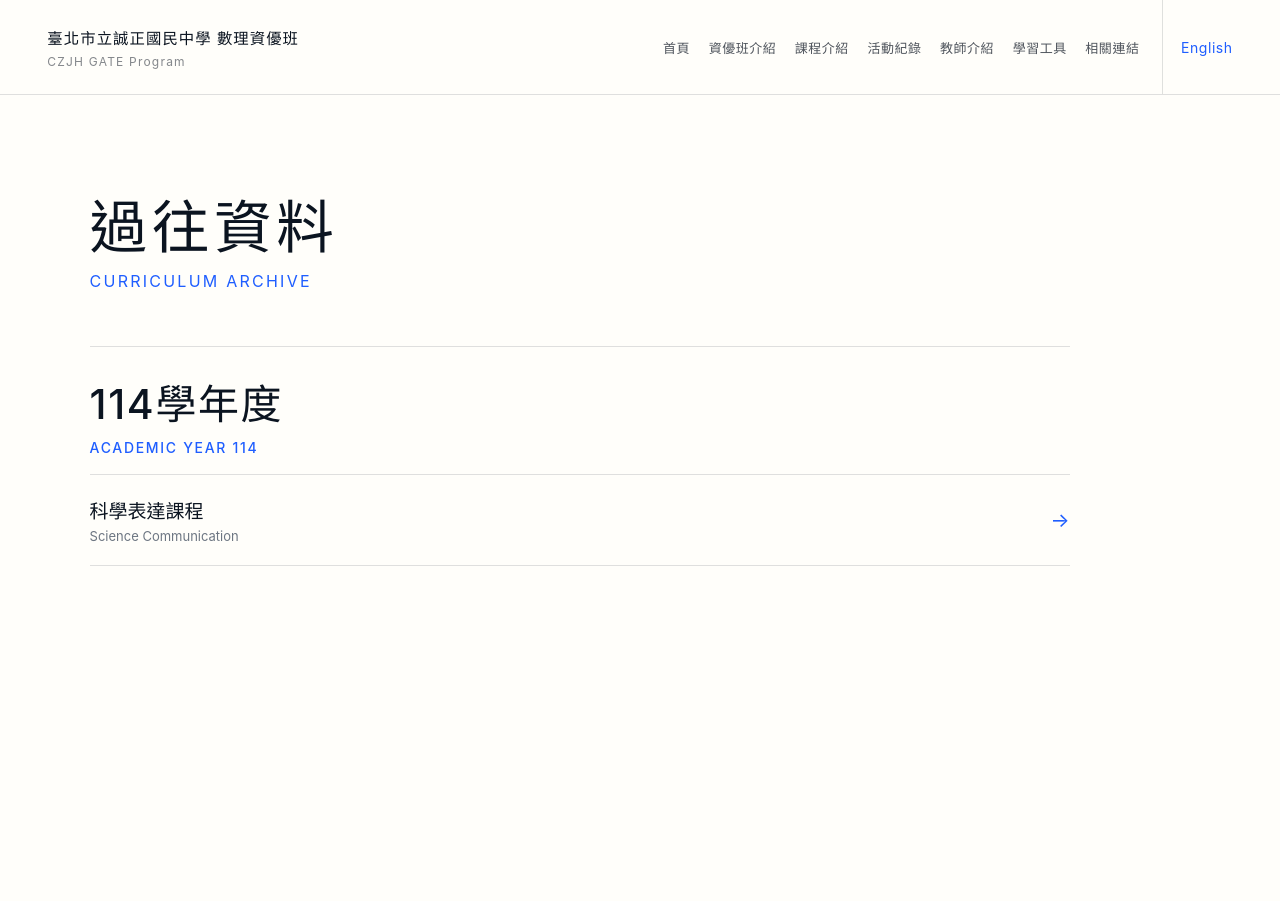
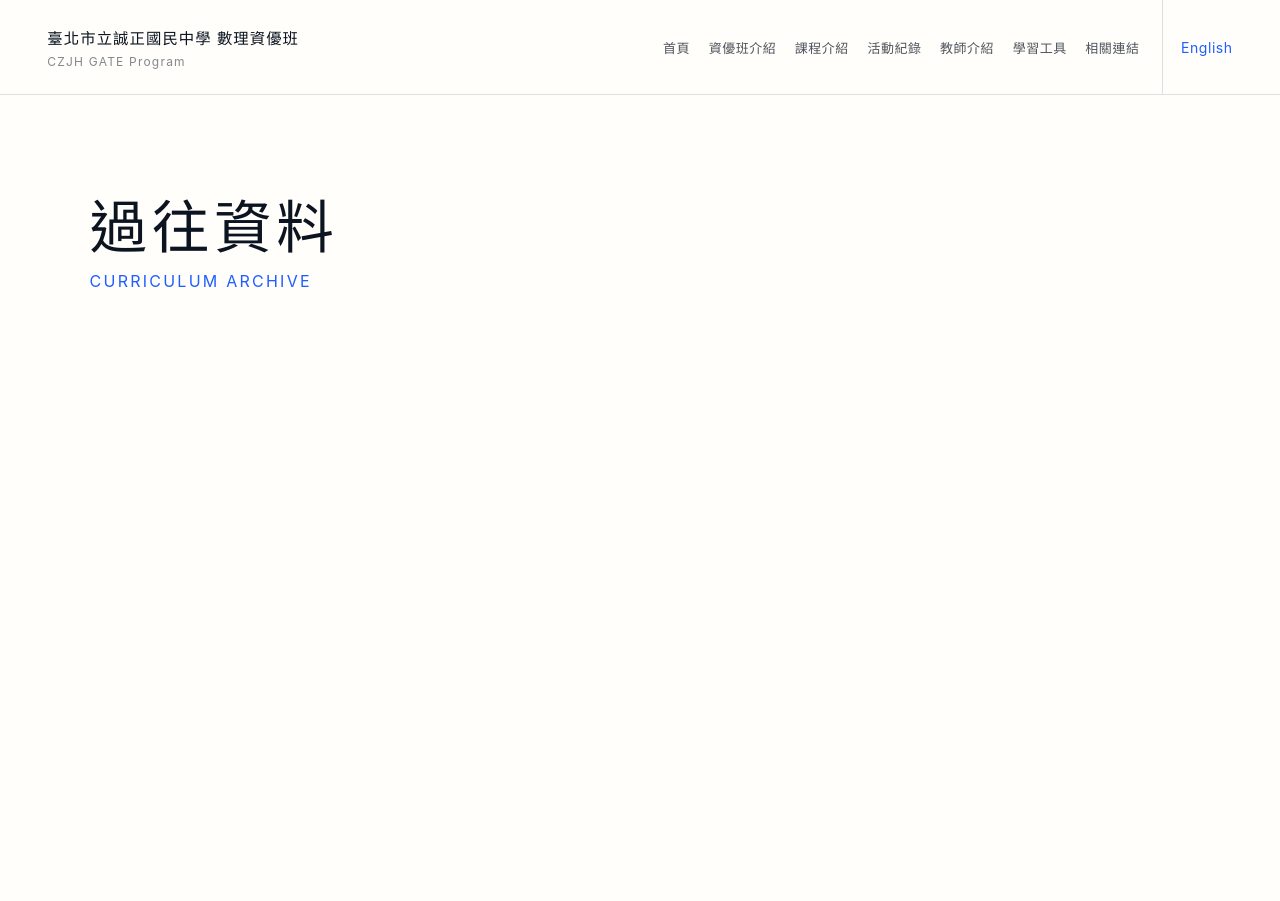
Before and after one commit to gateczjh/gateczjh.github.io, a Jekyll site: the page built from zh/past-curriculum.html, in a window 1280 px wide. Built offline with Jekyll 4.4.1, drawn with Linux system fonts in a browser that asks for light colours.

Commit message:
Update past-curriculum.html

```diff
--- a/zh/past-curriculum.html
+++ b/zh/past-curriculum.html
@@ -8,36 +8,5 @@ title: 過往資料
   <div class="page-title-block">
     <h1 class="page-title">過往資料</h1>
     <div class="page-title-en">Curriculum Archive</div>
-  </div>
-
-
-  <div class="curriculum-year-list">
-
-    <section class="curriculum-year">
-
-      <div class="curriculum-year-title">
-        114學年度
-
-        <div class="curriculum-year-title-en">
-          Academic Year 114
-        </div>
-      </div>
-
-
-      <div class="curriculum-list">
-
-        <a href="{{ '/zh/courses/114/science-communication.html' | relative_url }}">
-          <div>
-            <div class="curriculum-list-main">科學表達課程</div>
-            <div class="curriculum-list-en">Science Communication</div>
-          </div>
-          <span class="curriculum-list-arrow">→</span>
-        </a>
-
-      </div>
-
-    </section>
-
-  </div>
 
 </main>
```
